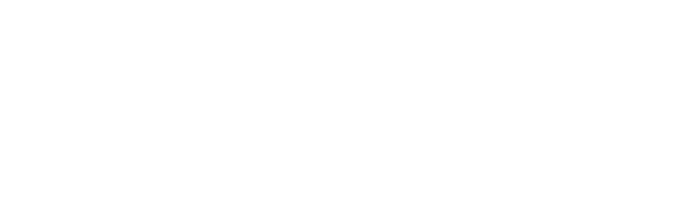
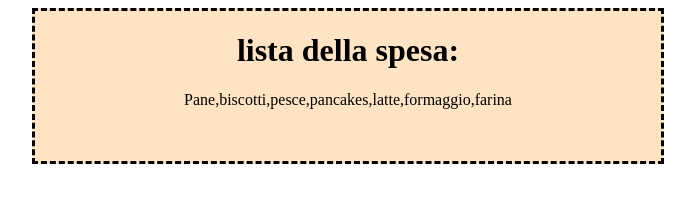
Before and after one commit to gbldmn/js-lista-spesa, a plain HTML site: page index.html in a window 1280 px wide. Shown: the whole page, without its empty margins (292-987 px from the left). Drawn offline with Linux system fonts and the light colour scheme.

Commit message:
esercizio completato

```diff
--- a/assets/js/main.js
+++ b/assets/js/main.js
@@ -0,0 +1,17 @@
+let arrayList = [
+    'Pane',
+    'biscotti',
+    'pesce',
+    'pancakes',
+    'latte',
+    'formaggio',
+    'farina',
+];
+
+
+
+while (arrayList.length > 0) {
+    console.log(arrayList);
+   document.querySelector('.container').innerHTML += `<li>${arrayList}</li>`;
+    arrayList++
+}
--- a/file.css/style.css
+++ b/file.css/style.css
@@ -0,0 +1,22 @@
+li {
+    display: block;
+
+}
+
+.box {
+    width: 50%;
+    margin: 0 auto;
+    text-align: center;
+
+
+}
+.container {
+    background-color: bisque;
+    height: 150px;
+    border: 3px dashed;
+}
+
+.container:hover {
+
+    color: aqua;
+}
--- a/index.html
+++ b/index.html
@@ -8,9 +8,12 @@
     <link rel="stylesheet" href="file.css/style.css">
 </head>
 <body>
+<div class="box">
 
-
-
+    <div class="container">
+      <h1>lista della spesa:</h1>
+    </div>
+</div>
 
     <script src="assets/js/main.js"></script>
 </body>
```
